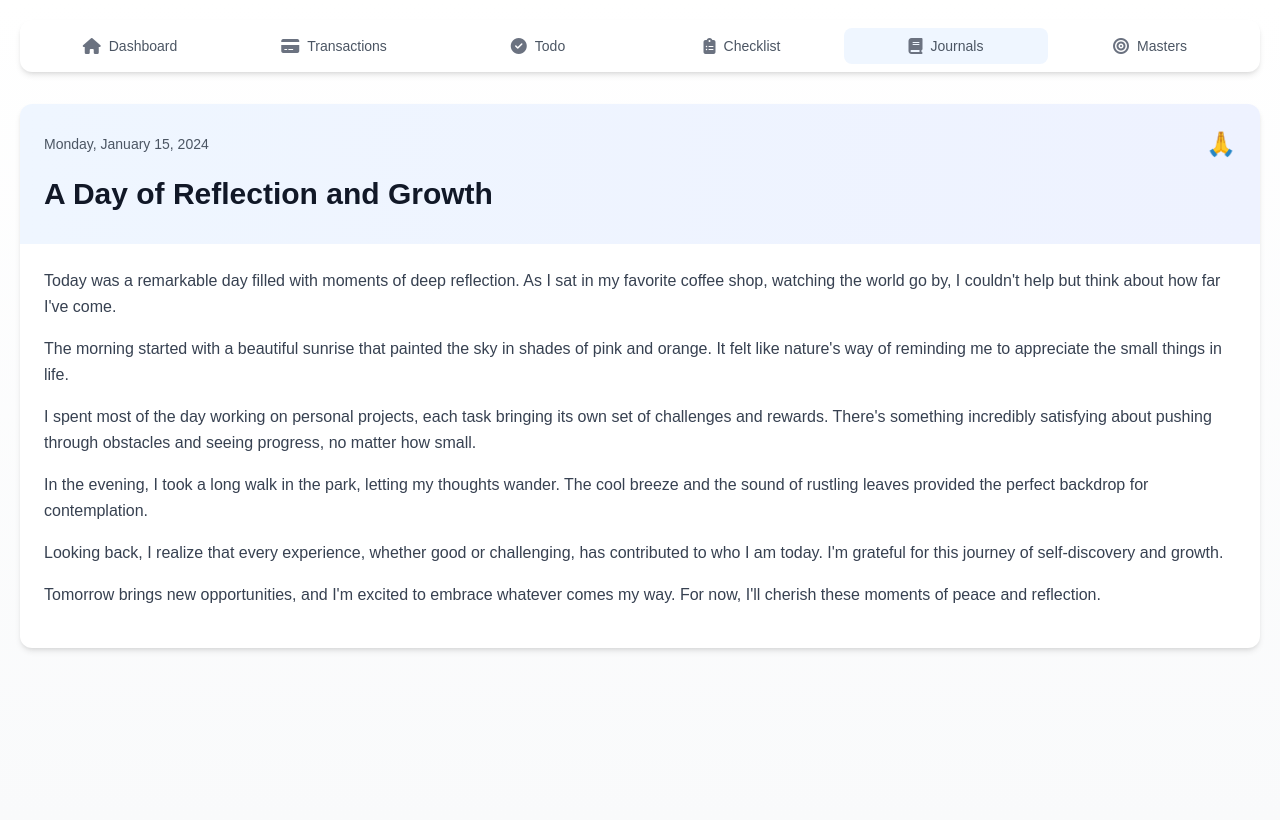
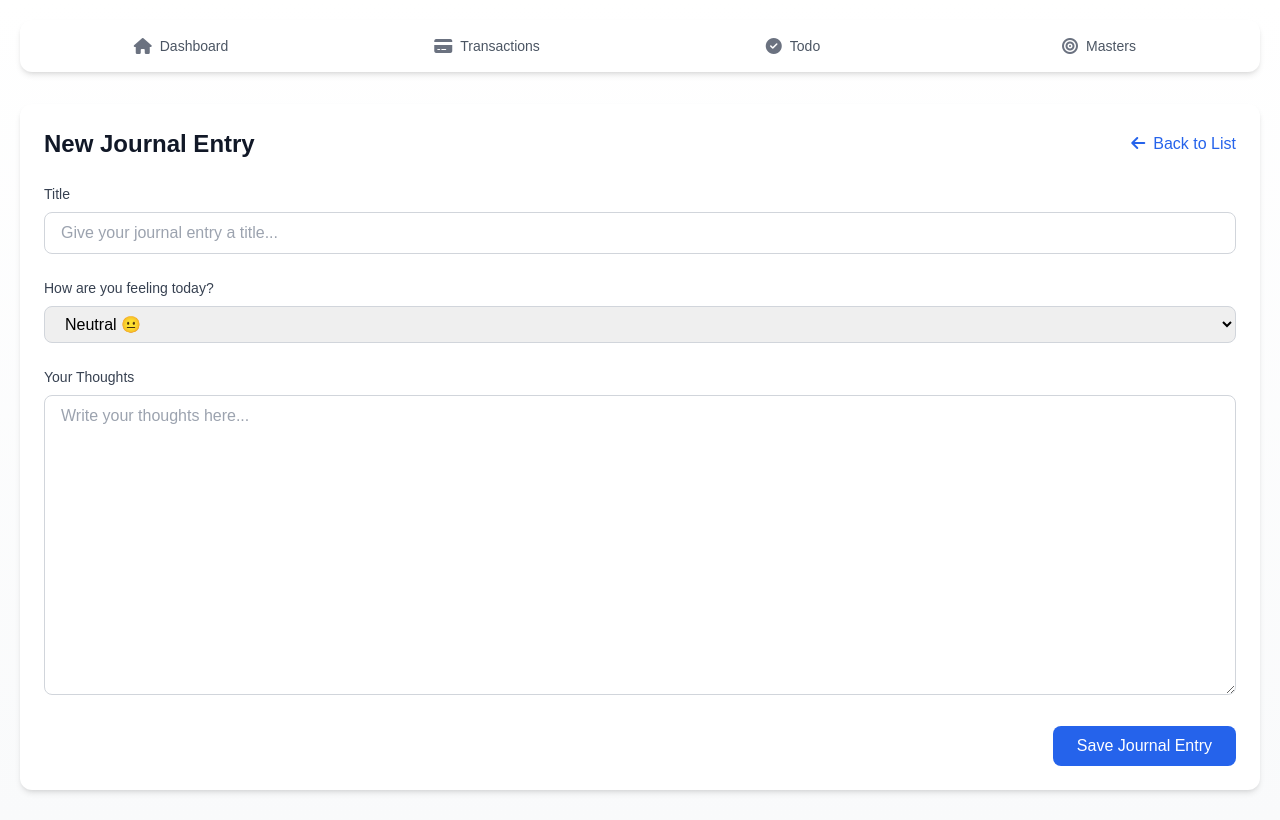
Before and after one commit to kamaru-x/dearme-frontend, a Next.js app: page /journal/today in a window 1280 px wide. Built offline with nearby package versions, Linux system fonts and the light colour scheme.

Commit message:
hlfly baked the project

```diff
--- a/app/(pages)/dashboard/page.tsx
+++ b/app/(pages)/dashboard/page.tsx
@@ -1,13 +1,14 @@
 'use client'
 
-import React from 'react'
+import React, { useState, useEffect } from 'react'
 import OverviewCard from '../../components/OverviewCard'
 import TransactionTable from '../../components/transactions/TransactionTable'
 import TodoTable from '../../components/todo/TodoTable'
 import Header from '../../components/Header'
 import ThemeToggle from '../../components/ThemeToggle'
+import { useApi } from '@/app/context/ApiContext'
 
-interface Transaction{
+interface Transaction {
     id: number,
     date: string,
     title: string,
@@ -19,38 +20,134 @@ interface Transaction{
     amount: number
 }
 
+interface Todo {
+    id: number;
+    title: string;
+    completed: boolean;
+    priority: 'high' | 'normal' | 'low';
+}
+
+interface Stats {
+    credited: number;
+    debited: number;
+    balance: number;
+    completedTodos: number;
+    totalTodos: number;
+}
+
 const page = () => {
-    const transactions: Transaction[] = []
+    const api = useApi();
+    const [transactions, setTransactions] = useState<Transaction[]>([]);
+    const [todos, setTodos] = useState<Todo[]>([]);
+    const [stats, setStats] = useState<Stats>({
+        credited: 0,
+        debited: 0,
+        balance: 0,
+        completedTodos: 0,
+        totalTodos: 0
+    });
+
+    const getTodayDateString = () => {
+        const today = new Date();
+        return today.toISOString().split('T')[0];
+    };
+
+    const getMonthDateRange = () => {
+        const date = new Date();
+        const firstDay = new Date(date.getFullYear(), date.getMonth(), 1);
+        const lastDay = new Date(date.getFullYear(), date.getMonth() + 1, 0);
+        return {
+            fromDate: firstDay.toISOString().split('T')[0],
+            toDate: lastDay.toISOString().split('T')[0]
+        };
+    };
+
+    useEffect(() => {
+        const fetchStats = async () => {
+            try {
+                // Get today's date for filtering
+                const today = getTodayDateString();
+                const { fromDate, toDate } = getMonthDateRange();
+
+                // Fetch today's transactions for the table
+                const transResponse = await api.fetch(`${api.endpoints.listTransactions}?from_date=${today}&to_date=${today}`);
+                const transResult = await transResponse.json();
+                setTransactions(transResult.data || []);
+
+                // Fetch this month's transactions for the overview
+                const monthTransResponse = await api.fetch(`${api.endpoints.listTransactions}?from_date=${fromDate}&to_date=${toDate}`);
+                const monthTransResult = await monthTransResponse.json();
+
+                // Fetch todos
+                const todosResponse = await api.fetch(api.endpoints.listTodos);
+                const todosResult = await todosResponse.json();
+                const allTodos = todosResult.data || [];
+
+                // Filter incomplete todos
+                const incompleteTodos = allTodos.filter((todo: Todo) => !todo.completed);
+                setTodos(incompleteTodos);
+
+                // Set stats using this month's transactions
+                setStats({
+                    credited: monthTransResult.credited || 0,
+                    debited: monthTransResult.debited || 0,
+                    balance: monthTransResult.balance || 0,
+                    completedTodos: allTodos.filter((todo: Todo) => todo.completed).length,
+                    totalTodos: allTodos.length
+                });
+            } catch (error) {
+                console.error('Error fetching stats:', error);
+            }
+        };
+
+        fetchStats();
+    }, [api]);
 
     return (
         <div className="min-h-screen mx-5">
             <div className="w-full">
                 <Header page="dashboard"/>
 
-                <div className="grid md:grid-cols-4 gap-6 mt-8">
-                    <OverviewCard color="bg-gradient-to-r from-green-400 to-green-500" icon="fas fa-indian-rupee-sign" title="Today's Income" value="₹2,500"/>
-                    <OverviewCard color="bg-gradient-to-r from-red-400 to-red-500" icon="fas fa-indian-rupee-sign" title="Today's Expense" value="₹1,200"/>
-                    <OverviewCard color="bg-gradient-to-r from-yellow-400 to-yellow-500" icon="fas fa-circle-check" title="Completed Todos" value="0 / 10"/>
-                    <OverviewCard color="bg-gradient-to-r from-blue-400 to-blue-500" icon="fas fa-list-ol" title="Completed Tasks" value="0 / 10"/>
+                <div className="grid md:grid-cols-3 gap-6 mt-8">
+                    <OverviewCard
+                        color="bg-gradient-to-r from-green-400 to-green-500"
+                        icon="fas fa-indian-rupee-sign"
+                        title="This Month's Income"
+                        value={`₹${stats.credited.toLocaleString()}`}
+                    />
+                    <OverviewCard
+                        color="bg-gradient-to-r from-red-400 to-red-500"
+                        icon="fas fa-indian-rupee-sign"
+                        title="This Month's Expense"
+                        value={`₹${stats.debited.toLocaleString()}`}
+                    />
+                    <OverviewCard
+                        color="bg-gradient-to-r from-yellow-400 to-yellow-500"
+                        icon="fas fa-circle-check"
+                        title="Completed Todos"
+                        value={`${stats.completedTodos} / ${stats.totalTodos}`}
+                    />
                 </div>
 
-                {transactions && transactions.length > 0 ? (
-                    <div className="mt-8">
-                        <div className="flex justify-between items-center mb-4">
-                            <h2 className="text-xl font-semibold text-gray-800 dark:text-white">Today Transactions</h2>
-                        </div>
+                <div className="mt-8">
+                    <div className="flex justify-between items-center mb-4">
+                        <h2 className="text-xl font-semibold text-gray-800 dark:text-white">Today's Transactions</h2>
+                    </div>
 
-                        <TransactionTable show_btn={false} transactions={[]}/>
-                    </div>
-                ) : (
-                    <></>
-                )}
+                    <TransactionTable
+                        show_btn={false}
+                        transactions={transactions}
+                        api={api}
+                        onUpdate={() => {}}
+                        onEdit={() => {}}
+                    />
+                </div>
 
                 <div className='mt-8 pb-8'>
                     <div className="flex justify-between items-center mb-4">
-                        <h2 className="text-xl font-semibold text-gray-800 dark:text-white">Thinks To Do</h2>
+                        <h2 className="text-xl font-semibold text-gray-800 dark:text-white">Pending Tasks</h2>
                     </div>
-                    <TodoTable/>
+                    <TodoTable todos={todos}/>
                 </div>
             </div>
 
--- a/app/(pages)/journal/list/page.tsx
+++ /dev/null
@@ -1,19 +0,0 @@
-'use client'
-
-import React from 'react'
-import Header from '@/app/components/Header'
-import { useRouter } from 'next/navigation'
-import JournalList from '@/app/components/journal/JournalList'
-
-const JournalListPage = () => {
-    return (
-        <div className="min-h-screen mx-5">
-            <div className="w-full">
-                <Header page="journals"/>
-                <JournalList />
-            </div>
-        </div>
-    )
-}
-
-export default JournalListPage
--- a/app/(pages)/journal/read/[id]/page.tsx
+++ /dev/null
@@ -1,116 +0,0 @@
-'use client'
-
-import React, { useState, useEffect } from 'react'
-import Header from '@/app/components/Header'
-import { useRouter, useParams } from 'next/navigation'
-
-interface Journal {
-    title: string;
-    content: string;
-    mood: string;
-    date: string;
-}
-
-const ReadJournalPage = () => {
-    const router = useRouter();
-    const params = useParams();
-    const [journal, setJournal] = useState<Journal | null>(null);
-
-    useEffect(() => {
-        // TODO: Fetch journal data based on params.id
-        // For now, using mock data
-        const mockJournal = {
-            title: 'A Day of Reflection and Growth',
-            content: `Today was a remarkable day filled with moments of deep reflection. As I sat in my favorite coffee shop, watching the world go by, I couldn't help but think about how far I've come.
-
-The morning started with a beautiful sunrise that painted the sky in shades of pink and orange. It felt like nature's way of reminding me to appreciate the small things in life.
-
-I spent most of the day working on personal projects, each task bringing its own set of challenges and rewards. There's something incredibly satisfying about pushing through obstacles and seeing progress, no matter how small.
-
-In the evening, I took a long walk in the park, letting my thoughts wander. The cool breeze and the sound of rustling leaves provided the perfect backdrop for contemplation.
-
-Looking back, I realize that every experience, whether good or challenging, has contributed to who I am today. I'm grateful for this journey of self-discovery and growth.
-
-Tomorrow brings new opportunities, and I'm excited to embrace whatever comes my way. For now, I'll cherish these moments of peace and reflection.`,
-            mood: 'grateful',
-            date: '2024-01-15'
-        };
-        setJournal(mockJournal);
-    }, [params.id]);
-
-    const formatDate = (dateString: string) => {
-        const date = new Date(dateString);
-        return date.toLocaleDateString('en-US', {
-            weekday: 'long',
-            year: 'numeric',
-            month: 'long',
-            day: 'numeric'
-        });
-    };
-
-    const getMoodEmoji = (mood: string) => {
-        const moods: { [key: string]: string } = {
-            happy: '😊',
-            excited: '🎉',
-            calm: '😌',
-            neutral: '😐',
-            sad: '😢',
-            anxious: '😰',
-            angry: '😠',
-            grateful: '🙏'
-        };
-        return moods[mood] || '😐';
-    };
-
-    if (!journal) {
-        return (
-            <div className="min-h-screen mx-5">
-                <div className="w-full">
-                    <Header page="journals" />
-                    <div className="mt-8 text-center">Loading...</div>
-                </div>
-            </div>
-        );
-    }
-
-    return (
-        <div className="min-h-screen mx-5">
-            <div className="w-full">
-                <Header page="journals" />
-
-                <div className="mt-8">
-                    <div className="bg-white dark:bg-gray-800 rounded-xl shadow-md p-6">
-                        <div className="flex justify-between items-start mb-6">
-                            <div>
-                                <h1 className="text-2xl font-bold text-gray-900 dark:text-white mb-2">
-                                    {journal.title}
-                                </h1>
-                                <div className="flex items-center space-x-4 text-sm text-gray-600 dark:text-gray-400">
-                                    <span>{formatDate(journal.date)}</span>
-                                    <span>{getMoodEmoji(journal.mood)} {journal.mood}</span>
-                                </div>
-                            </div>
-                            <button
-                                onClick={() => router.push('/journal/list')}
-                                className="text-blue-600 dark:text-blue-400 hover:text-blue-800 dark:hover:text-blue-300"
-                            >
-                                <i className="fas fa-arrow-left mr-2"></i>
-                                Back to List
-                            </button>
-                        </div>
-
-                        <div className="prose dark:prose-invert max-w-none">
-                            {journal.content.split('\n\n').map((paragraph, index) => (
-                                <p key={index} className="mb-4 text-gray-700 dark:text-gray-300">
-                                    {paragraph}
-                                </p>
-                            ))}
-                        </div>
-                    </div>
-                </div>
-            </div>
-        </div>
-    );
-};
-
-export default ReadJournalPage;
--- a/app/(pages)/journal/new/page.tsx
+++ b/app/(pages)/journal/today/page.tsx
@@ -2,45 +2,53 @@
 
 import React, { useState } from 'react'
 import Header from '@/app/components/Header'
-import { useRouter } from 'next/navigation'
+import Link from 'next/link';
+import { useApi } from '@/app/context/ApiContext';
+import { toast, ToastContainer } from 'react-toastify';
+import 'react-toastify/dist/ReactToastify.css';
+import { useRouter } from 'next/navigation';
 
 const NewJournalPage = () => {
     const router = useRouter();
-    const [journal, setJournal] = useState({
-        title: '',
-        content: '',
-        mood: 'neutral',
-        date: new Date().toISOString().split('T')[0]
-    });
+    const api = useApi();
+    const [journal, setJournal] = useState({title: '', content: '', mood: 'neutral', date: new Date().toISOString().split('T')[0]});
 
-    const handleSubmit = (e: React.FormEvent) => {
+    const createJournal = async (e: React.FormEvent) => {
         e.preventDefault();
-        // Handle journal submission
-        console.log('Journal submitted:', journal);
-        // Redirect back to journals page after submission
-        router.push('/journal/list');
+        try {
+            const response = await api.fetch(api.endpoints.listJournals, {method: 'POST', body: JSON.stringify(journal)});
+            const result = await response.json();
+
+            if (response.ok) {
+                setJournal({title: '', content: '', mood: 'neutral', date: new Date().toISOString().split('T')[0]});
+                toast.success('Journal created successfully');
+                router.push('/journal/');
+            } else {
+                toast.error(result.message);
+            }
+        } catch (error) {
+            console.log('Error creating journal:', error);
+            toast.error('Failed to create journal');
+        }
     };
 
     return (
         <div className="min-h-screen mx-5">
+            <ToastContainer position="top-right" autoClose={3000} />
             <div className="w-full">
                 <Header page="journals" />
 
                 <div className="mt-8">
-                    <form onSubmit={handleSubmit} className="w-full mx-auto">
+                    <form onSubmit={createJournal} className="w-full mx-auto">
                         <div className="bg-white dark:bg-gray-800 rounded-xl shadow-md p-6">
                             <div className="flex justify-between items-center mb-6">
                                 <h1 className="text-2xl font-bold text-gray-900 dark:text-white">
                                     New Journal Entry
                                 </h1>
-                                <button
-                                    type="button"
-                                    onClick={() => router.push('/journal/list')}
-                                    className="text-blue-600 dark:text-blue-400 hover:text-blue-800 dark:hover:text-blue-300"
-                                >
+                                <Link href="/journal/" className="text-blue-600 dark:text-blue-400 hover:text-blue-800 dark:hover:text-blue-300">
                                     <i className="fas fa-arrow-left mr-2"></i>
                                     Back to List
-                                </button>
+                                </Link>
                             </div>
 
                             {/* Title Input */}
--- a/app/components/Header.tsx
+++ b/app/components/Header.tsx
@@ -31,7 +31,7 @@ const Header = ({ page }: { page: string }) => {
                         <span className="text-sm text-gray-600 dark:text-gray-300 group-hover:text-blue-600 dark:group-hover:text-blue-400">Todo</span>
                     </Link>
 
-                    <Link href="/checklist/" className={`flex flex-1 items-center justify-center space-x-2 px-4 py-2 rounded-lg
+                    {/* <Link href="/checklist/" className={`flex flex-1 items-center justify-center space-x-2 px-4 py-2 rounded-lg
                         ${page === 'checklist'
                             ? 'bg-blue-50 dark:bg-blue-900/50 text-blue-600 dark:text-blue-400'
                             : 'hover:bg-gray-100 dark:hover:bg-gray-700 group focus:bg-blue-50 dark:focus:bg-blue-900/50 focus:text-blue-600 dark:focus:text-blue-400'}`}>
@@ -45,7 +45,7 @@ const Header = ({ page }: { page: string }) => {
                             : 'hover:bg-gray-100 dark:hover:bg-gray-700 group focus:bg-blue-50 dark:focus:bg-blue-900/50 focus:text-blue-600 dark:focus:text-blue-400'}`}>
                         <i className="fas fa-book text-gray-500 dark:text-gray-400 group-hover:text-blue-600 dark:group-hover:text-blue-400"></i>
                         <span className="text-sm text-gray-600 dark:text-gray-300 group-hover:text-blue-600 dark:group-hover:text-blue-400">Journals</span>
-                    </Link>
+                    </Link> */}
 
                     <Link href="/masters/" className={`flex flex-1 items-center justify-center space-x-2 px-4 py-2 rounded-lg
                         ${page === 'masters'
```
Also changed, not shown: app/(pages)/journal/read/page.tsx (renamed from app/(pages)/journal/[id]/page.tsx).
